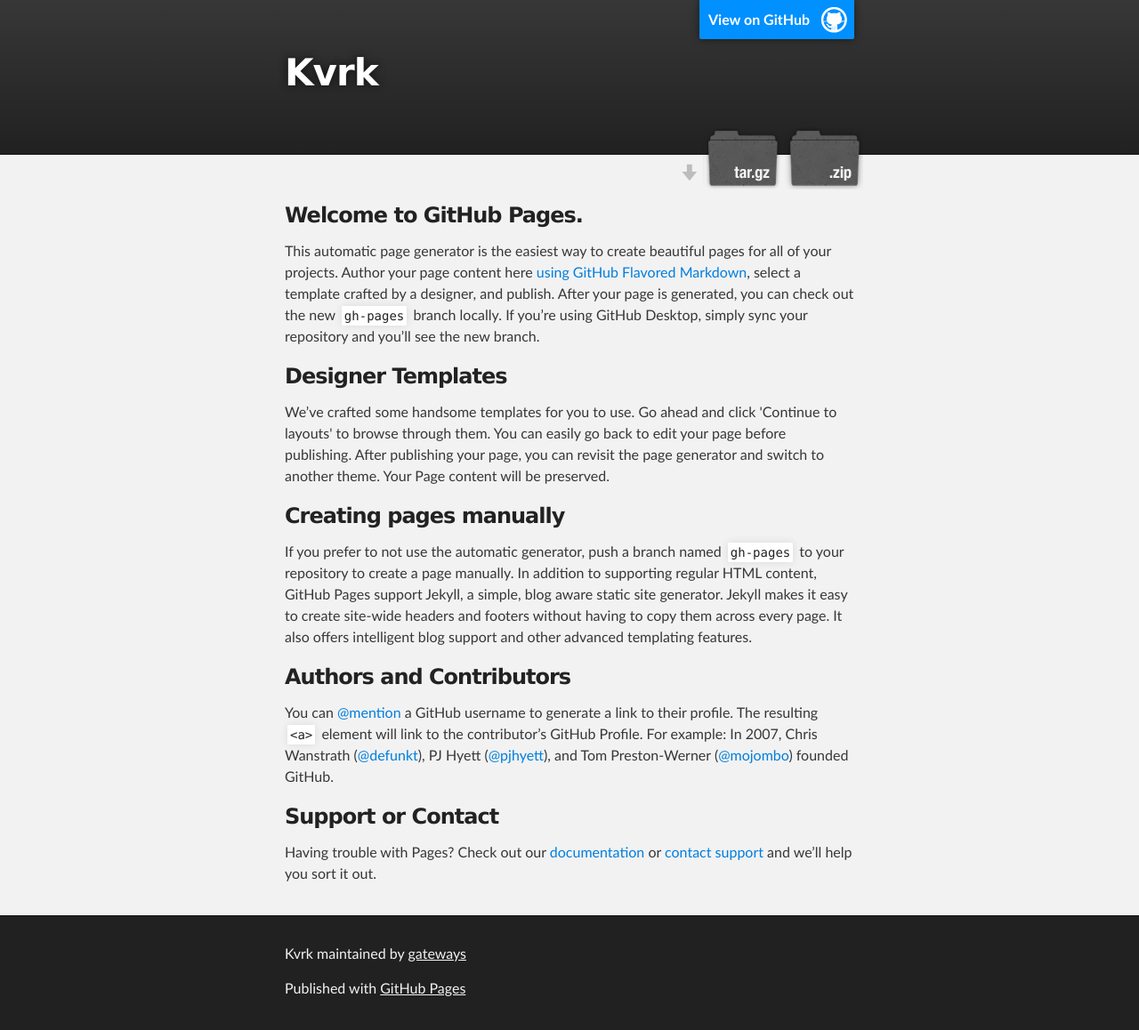
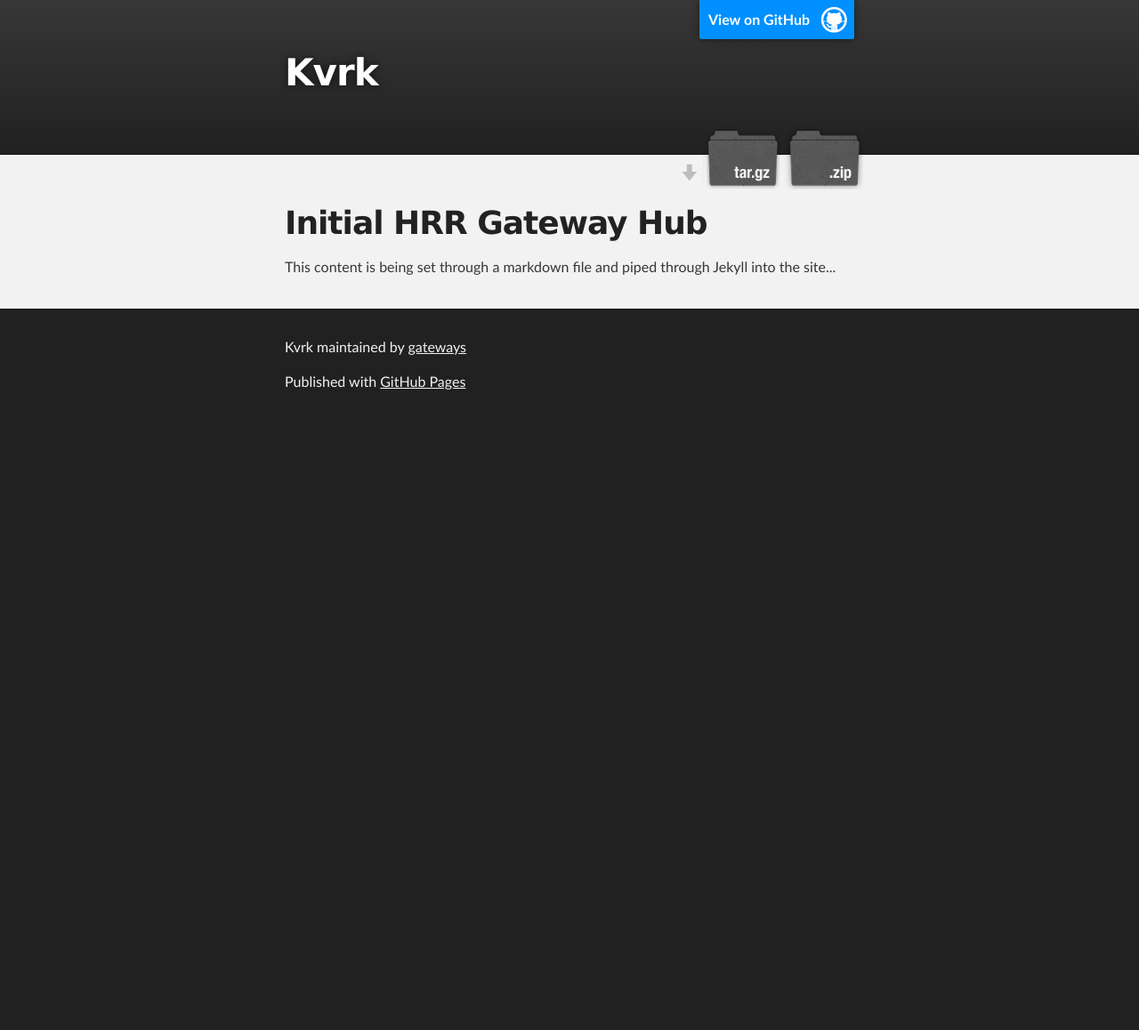
Before and after one commit to gateways/kvrk, a Jekyll site: the page built from index.html, in a window 1280 px wide. Shown: the whole page at 89% size. Built offline with Jekyll 4.4.1, drawn with Linux system fonts in a browser that asks for light colours; after the commit the page ends 900 px from its top, so only the background shows below that.

Commit message:
Update index.html
One small step for an index.html, one giant leap for HRR.

```diff
--- a/index.html
+++ b/index.html
@@ -1,72 +1,8 @@
-<!DOCTYPE html>
-<html>
-
-  <head>
-    <meta charset='utf-8'>
-    <meta http-equiv="X-UA-Compatible" content="chrome=1">
-    <meta name="description" content="Kvrk : ">
-
-    <link rel="stylesheet" type="text/css" media="screen" href="stylesheets/stylesheet.css">
-
-    <title>Kvrk</title>
-  </head>
-
-  <body>
-
-    <!-- HEADER -->
-    <div id="header_wrap" class="outer">
-        <header class="inner">
-          <a id="forkme_banner" href="https://github.com/gateways/kvrk">View on GitHub</a>
-
-          <h1 id="project_title">Kvrk</h1>
-          <h2 id="project_tagline"></h2>
-
-            <section id="downloads">
-              <a class="zip_download_link" href="https://github.com/gateways/kvrk/zipball/master">Download this project as a .zip file</a>
-              <a class="tar_download_link" href="https://github.com/gateways/kvrk/tarball/master">Download this project as a tar.gz file</a>
-            </section>
-        </header>
-    </div>
-
-    <!-- MAIN CONTENT -->
-    <div id="main_content_wrap" class="outer">
-      <section id="main_content" class="inner">
-        <h3>
-<a id="welcome-to-github-pages" class="anchor" href="#welcome-to-github-pages" aria-hidden="true"><span class="octicon octicon-link"></span></a>Welcome to GitHub Pages.</h3>
-
-<p>This automatic page generator is the easiest way to create beautiful pages for all of your projects. Author your page content here <a href="https://guides.github.com/features/mastering-markdown/">using GitHub Flavored Markdown</a>, select a template crafted by a designer, and publish. After your page is generated, you can check out the new <code>gh-pages</code> branch locally. If you’re using GitHub Desktop, simply sync your repository and you’ll see the new branch.</p>
-
-<h3>
-<a id="designer-templates" class="anchor" href="#designer-templates" aria-hidden="true"><span class="octicon octicon-link"></span></a>Designer Templates</h3>
-
-<p>We’ve crafted some handsome templates for you to use. Go ahead and click 'Continue to layouts' to browse through them. You can easily go back to edit your page before publishing. After publishing your page, you can revisit the page generator and switch to another theme. Your Page content will be preserved.</p>
-
-<h3>
-<a id="creating-pages-manually" class="anchor" href="#creating-pages-manually" aria-hidden="true"><span class="octicon octicon-link"></span></a>Creating pages manually</h3>
-
-<p>If you prefer to not use the automatic generator, push a branch named <code>gh-pages</code> to your repository to create a page manually. In addition to supporting regular HTML content, GitHub Pages support Jekyll, a simple, blog aware static site generator. Jekyll makes it easy to create site-wide headers and footers without having to copy them across every page. It also offers intelligent blog support and other advanced templating features.</p>
-
-<h3>
-<a id="authors-and-contributors" class="anchor" href="#authors-and-contributors" aria-hidden="true"><span class="octicon octicon-link"></span></a>Authors and Contributors</h3>
-
-<p>You can <a href="https://github.com/blog/821" class="user-mention">@mention</a> a GitHub username to generate a link to their profile. The resulting <code>&lt;a&gt;</code> element will link to the contributor’s GitHub Profile. For example: In 2007, Chris Wanstrath (<a href="https://github.com/defunkt" class="user-mention">@defunkt</a>), PJ Hyett (<a href="https://github.com/pjhyett" class="user-mention">@pjhyett</a>), and Tom Preston-Werner (<a href="https://github.com/mojombo" class="user-mention">@mojombo</a>) founded GitHub.</p>
-
-<h3>
-<a id="support-or-contact" class="anchor" href="#support-or-contact" aria-hidden="true"><span class="octicon octicon-link"></span></a>Support or Contact</h3>
-
-<p>Having trouble with Pages? Check out our <a href="https://help.github.com/pages">documentation</a> or <a href="https://github.com/contact">contact support</a> and we’ll help you sort it out.</p>
-      </section>
-    </div>
-
-    <!-- FOOTER  -->
-    <div id="footer_wrap" class="outer">
-      <footer class="inner">
-        <p class="copyright">Kvrk maintained by <a href="https://github.com/gateways">gateways</a></p>
-        <p>Published with <a href="https://pages.github.com">GitHub Pages</a></p>
-      </footer>
-    </div>
-
-
-
-  </body>
-</html>
+---
+layout: default
+title: HRR Gateway Hub
+---
+<div class="blurb">
+	<h1>Initial HRR Gateway Hub</h1>
+	<p>This content is being set through a markdown file and piped through Jekyll into the site...</p>
+</div>
```
